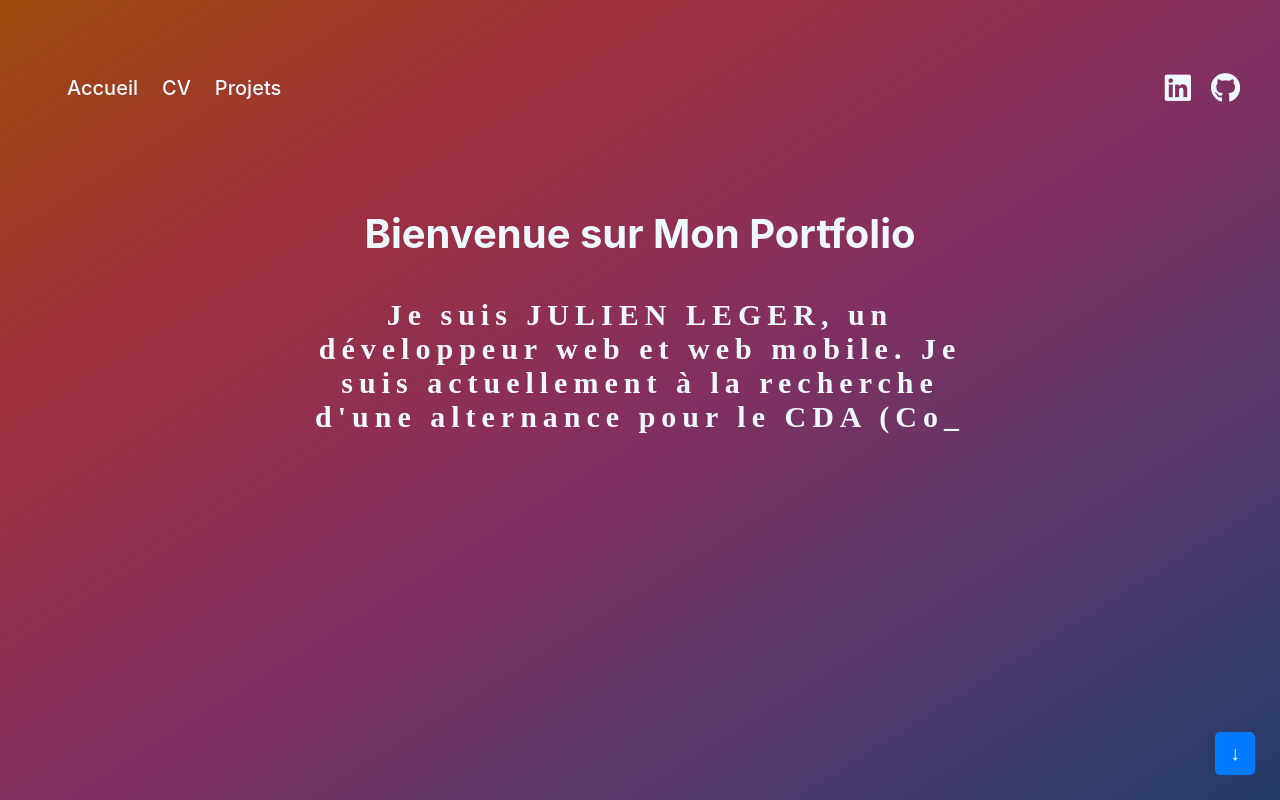
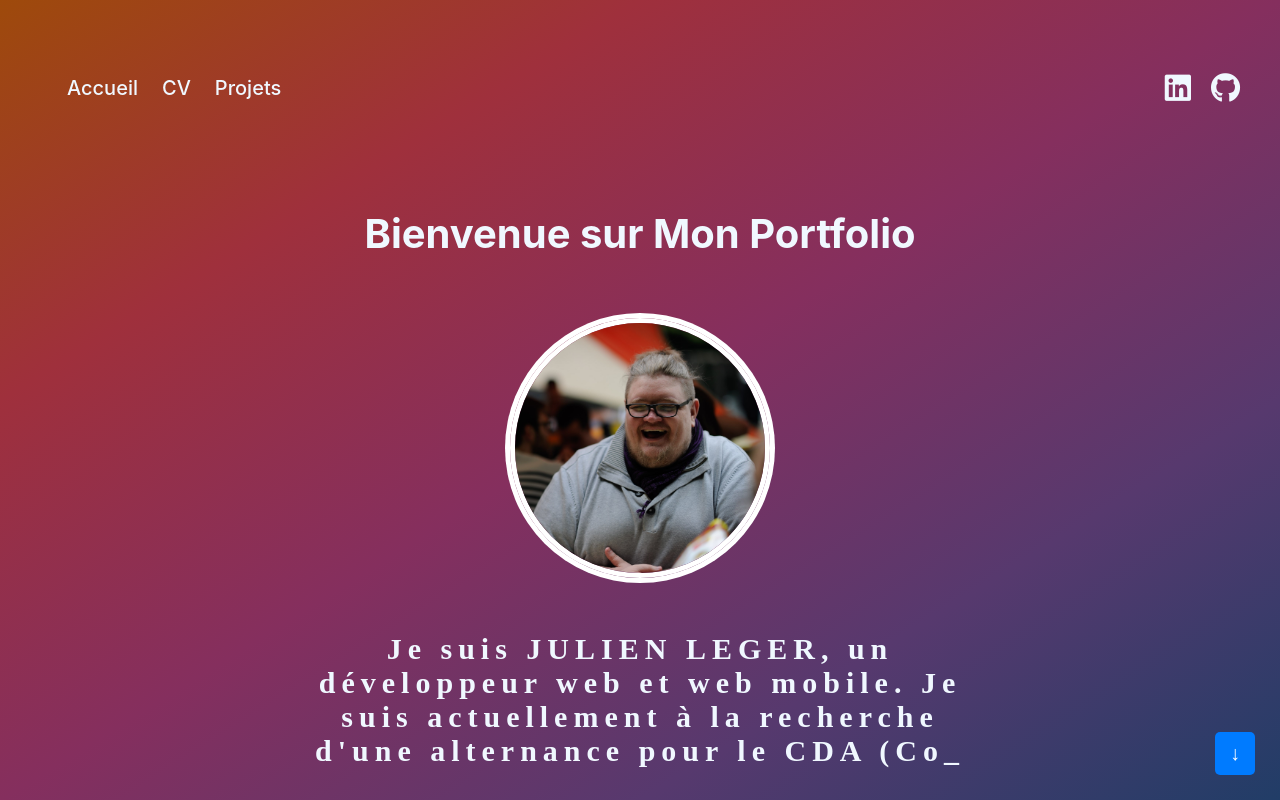
Before and after one commit to AnotheerDev/mon-portfolio, a React (Create React App) app: page / in a window 1280 px wide. Shown: the top 800 px of the page. Built offline with nearby package versions, Linux system fonts and the light colour scheme; a web font is replaced by a local one.

Commit message:
Add profile image to Home component

```diff
--- a/src/components/Home/Home.jsx
+++ b/src/components/Home/Home.jsx
@@ -52,7 +52,10 @@ const Home = () => {
         <div className="intro">
           <h1>Bienvenue sur Mon Portfolio</h1>
         </div>
-        <div id="typedtext"></div>
+
+          <img src="img/moi.jpg" alt="moi" className='img-profil'/>
+          <div id="typedtext"></div>
+
       </div>
     </section>
   );
```
